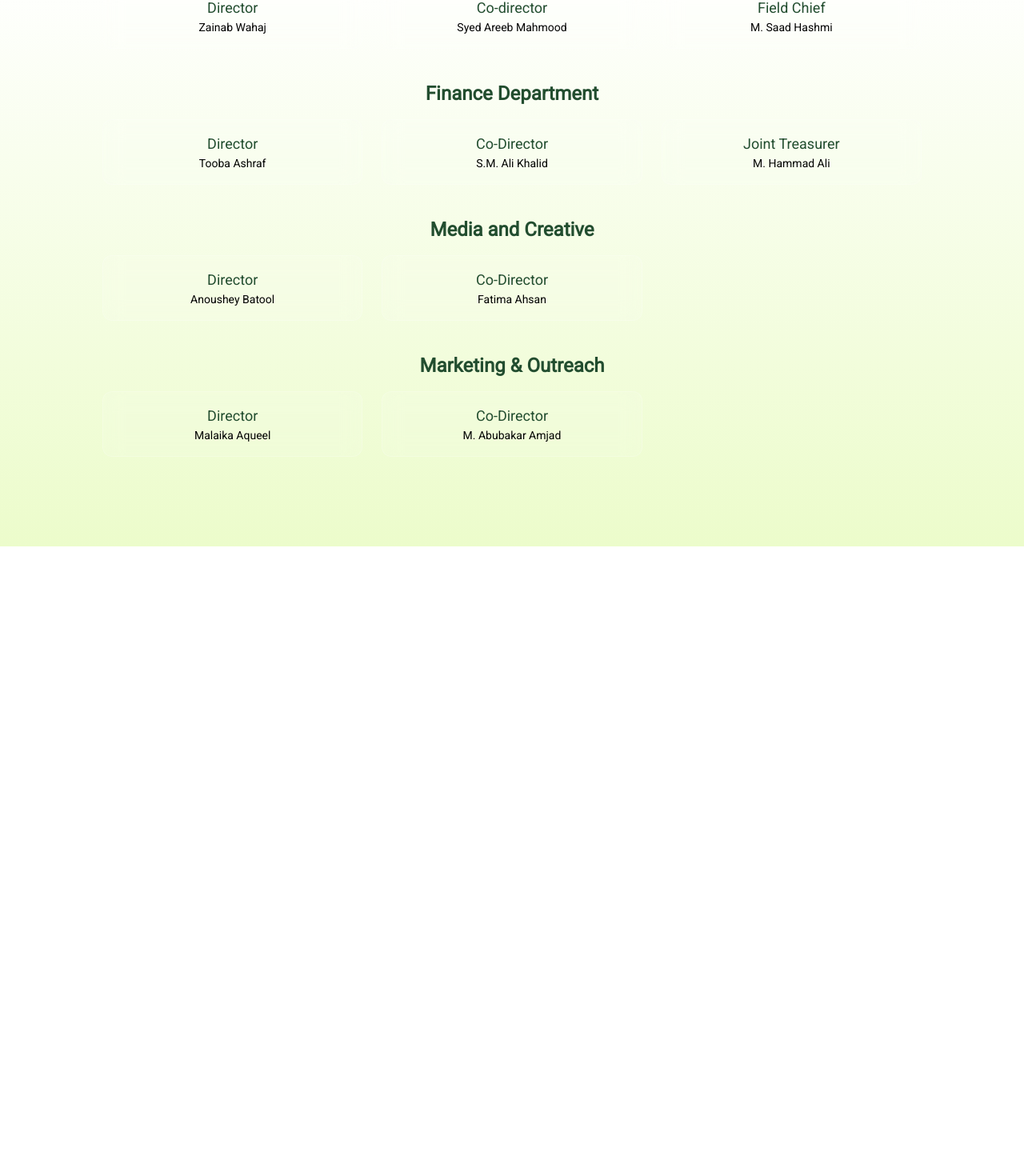
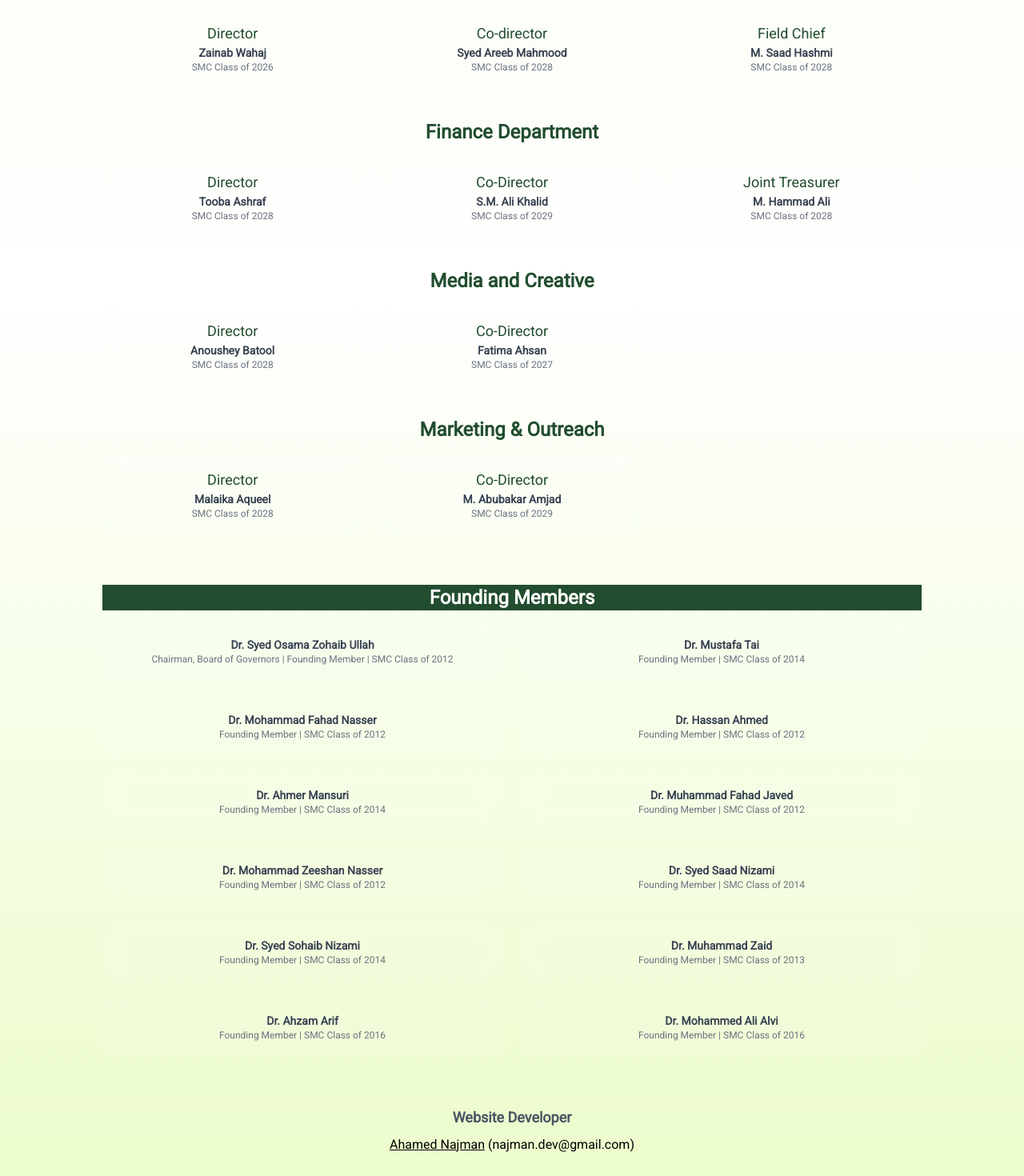
Before and after one commit to najmanmna/phh-ngo-website, a React (Vite) app: page /team in a window 1280 px wide. Shown: the part 765-2235 px from the top of the page at 80% size. Before the commit the page ends 1448 px from the top, so only its background shows below. Built offline with nearby package versions, Linux system fonts and the light colour scheme.

Commit message:
shariah cerificate

```diff
--- a/src/components/Navbar.jsx
+++ b/src/components/Navbar.jsx
@@ -45,7 +45,7 @@ const Navbar = ({ variant }) => {
               className="w-16 h-16 object-contain sm:w-[80px] md:w-[100px] md:h-20"
             />
           </Link>
-
+          <Link to="/">
             <div className="text-left leading-tight">
               <h1 className="text-primary font-extrabold text-[14px] sm:text-[18px] md:text-[20px]">
                 Patients Helping Hands
@@ -57,6 +57,7 @@ const Navbar = ({ variant }) => {
                 Est. 2011
               </p>
             </div>
+          </Link>
         </div>
 
         {/* Desktop Nav */}
--- a/src/data/hero_bgs.json
+++ b/src/data/hero_bgs.json
@@ -7,7 +7,7 @@
     "showButton": true
   },
   {
-    "image": "/hero_bgs/bg_2_x.webp",
+    "image": "/hero_bgs/bg_2.webp",
     "heading": "",
     "subtext": "",
     "showSubtext": false,
--- a/src/pages/MeetTheTeam.jsx
+++ b/src/pages/MeetTheTeam.jsx
@@ -4,43 +4,115 @@ import ScrollToTop from "../components/Scrolltotop";
 
 const MeetTheTeam = () => {
   const officeBearers = [
-    { role: "President", name: "Moosa Ashfaq" },
-    { role: "Vice President", name: "Aliza Asad" },
-    { role: "General Secretary", name: "Suha Mahar" },
-    { role: "Joint Secretary", name: "Aysha Khan" },
-    { role: "Treasurer", name: "Ali Abdullah" },
+    { role: "President", name: "Moosa Ashfaq", class: "SMC Class of 2026" },
+    { role: "Vice President", name: "Aliza Asad", class: "SMC Class of 2026" },
+    {
+      role: "General Secretary",
+      name: "Suha Mahar",
+      class: "SMC Class of 2026",
+    },
+    { role: "Joint Secretary", name: "Aysha Khan", class: "SMC Class of 2026" },
+    { role: "Treasurer", name: "Ali Abdullah", class: "SMC Class of 2026" },
   ];
 
   const departments = [
     {
       name: "Project Operations Department",
       members: [
-        { role: "Director", name: "Zainab Wahaj" },
-        { role: "Co-director", name: "Syed Areeb Mahmood" },
-        { role: "Field Chief", name: "M. Saad Hashmi" },
+        { role: "Director", name: "Zainab Wahaj", class: "SMC Class of 2026" },
+        {
+          role: "Co-director",
+          name: "Syed Areeb Mahmood",
+          class: "SMC Class of 2028",
+        },
+        {
+          role: "Field Chief",
+          name: "M. Saad Hashmi",
+          class: "SMC Class of 2028",
+        },
       ],
     },
     {
       name: "Finance Department",
       members: [
-        { role: "Director", name: "Tooba Ashraf" },
-        { role: "Co-Director", name: "S.M. Ali Khalid" },
-        { role: "Joint Treasurer", name: "M. Hammad Ali" },
+        { role: "Director", name: "Tooba Ashraf", class: "SMC Class of 2028" },
+        {
+          role: "Co-Director",
+          name: "S.M. Ali Khalid",
+          class: "SMC Class of 2029",
+        },
+        {
+          role: "Joint Treasurer",
+          name: "M. Hammad Ali",
+          class: "SMC Class of 2028",
+        },
       ],
     },
     {
       name: "Media and Creative",
       members: [
-        { role: "Director", name: "Anoushey Batool" },
-        { role: "Co-Director", name: "Fatima Ahsan" },
+        {
+          role: "Director",
+          name: "Anoushey Batool",
+          class: "SMC Class of 2028",
+        },
+        {
+          role: "Co-Director",
+          name: "Fatima Ahsan",
+          class: "SMC Class of 2027",
+        },
       ],
     },
     {
       name: "Marketing & Outreach",
       members: [
-        { role: "Director", name: "Malaika Aqueel" },
-        { role: "Co-Director", name: "M. Abubakar Amjad" },
+        {
+          role: "Director",
+          name: "Malaika Aqueel",
+          class: "SMC Class of 2028",
+        },
+        {
+          role: "Co-Director",
+          name: "M. Abubakar Amjad",
+          class: "SMC Class of 2029",
+        },
       ],
+    },
+  ];
+
+  const foundingMembers = [
+    {
+      name: "Dr. Syed Osama Zohaib Ullah",
+      info: "Chairman, Board of Governors | Founding Member | SMC Class of 2012",
+    },
+    { name: "Dr. Mustafa Tai", info: "Founding Member | SMC Class of 2014" },
+    {
+      name: "Dr. Mohammad Fahad Nasser",
+      info: "Founding Member | SMC Class of 2012",
+    },
+    { name: "Dr. Hassan Ahmed", info: "Founding Member | SMC Class of 2012" },
+    { name: "Dr. Ahmer Mansuri", info: "Founding Member | SMC Class of 2014" },
+    {
+      name: "Dr. Muhammad Fahad Javed",
+      info: "Founding Member | SMC Class of 2012",
+    },
+    {
+      name: "Dr. Mohammad Zeeshan Nasser",
+      info: "Founding Member | SMC Class of 2012",
+    },
+    {
+      name: "Dr. Syed Saad Nizami",
+      info: "Founding Member | SMC Class of 2014",
+    },
+    {
+      name: "Dr. Syed Sohaib Nizami",
+      info: "Founding Member | SMC Class of 2014",
+    },
+    { name: "Dr. Muhammad Zaid", info: "Founding Member | SMC Class of 2013" },
+    { name: "Dr. Ahzam Arif", info: "Founding Member | SMC Class of 2016" },
+    {
+      name: "Dr. Mohammed Ali Alvi",
+      info: "Founding Member | SMC Class of 2016",
     },
   ];
 
@@ -50,70 +122,104 @@ const MeetTheTeam = () => {
       <Navbar variant="donate" />
       <section className="pt-16 sm:pt-28 px-6 py-12 bg-gradient-to-b from-lime-50 via-white to-lime-100 text-primary min-h-screen">
         <div className="max-w-5xl mx-auto text-center">
-          <h1 className=" text-2xl mt-10 md:text-4xl font-bold mb-10">
+          <h1 className="text-2xl mt-10 md:text-4xl font-bold mb-10">
             Meet the team behind our website.
           </h1>
-          {/* <p className="text-sm text-lime-300 mb-8">
-            Dedicated minds working to serve the cause
-          </p> */}
+
           <div className="mb-10">
             <h2 className="text-xl md:text-2xl font-semibold text-white mb-4 bg-primary">
               Founder and Chairman
             </h2>
             <h3 className="text-lg font-medium text-primary">
-              Dr Syed Osama Zohaib Ullah
+              Dr Syed Osama Zohaib Ullah
             </h3>
           </div>
+
           <div className="mb-10">
             <h2 className="text-xl md:text-2xl font-semibold text-white mb-4 bg-primary">
               Office Bearers
             </h2>
             <div className="grid grid-cols-1 sm:grid-cols-2 md:grid-cols-3 gap-6">
-              {officeBearers.map(({ role, name }) => (
+              {officeBearers.map(({ role, name, class: classYear }) => (
                 <div
                   key={role}
                   className="bg-white/10 backdrop-blur-md p-4 rounded-xl border border-white/20"
                 >
                   <h3 className="text-lg font-medium text-primary">{role}</h3>
-                  <p className="text-gray-500 text-sm">{name}</p>
+                  <p className="text-gray-700 text-sm font-semibold">{name}</p>
+                  <p className="text-gray-500 text-xs">{classYear}</p>
                 </div>
               ))}
             </div>
           </div>
-          <h2 className=" text-xl md:text-2xl font-semibold text-white mb-10 bg-primary ">
+
+          <h2 className="text-xl md:text-2xl font-semibold text-white mb-10 bg-primary">
             Executive Council Members
           </h2>
 
           {departments.map(({ name, members }) => (
-            <>
             <div key={name} className="mb-10">
               <h2 className="text-xl md:text-2xl font-semibold text-primary mb-4">
                 {name}
               </h2>
               <div className="grid grid-cols-1 sm:grid-cols-2 md:grid-cols-3 gap-6">
-                  {members.map(({ role, name }) => (
+                {members.map(({ role, name, class: classYear }) => (
                   <div
                     key={role + name}
                     className="bg-white/10 backdrop-blur-md p-4 rounded-xl border border-white/20"
                   >
-                      <h3 className="text-lg font-medium text-primary">
-                        {role}
-                      </h3>
-                      <p className="text-black text-sm">{name}</p>
+                    <h3 className="text-lg font-medium text-primary">{role}</h3>
+                    <p className="text-gray-700 text-sm font-semibold">
+                      {name}
+                    </p>
+                    <p className="text-gray-500 text-xs">{classYear}</p>
                   </div>
                 ))}
               </div>
             </div>
-            </>
           ))}
 
+          <div className="mb-10 mt-16">
+            <h2 className="text-xl md:text-2xl font-semibold text-white mb-4 bg-primary">
+              Founding Members
+            </h2>
+            <div className="grid grid-cols-1 sm:grid-cols-2 md:grid-cols-2 gap-6">
+              {foundingMembers.map(({ name, info }) => (
+                <div
+                  key={name}
+                  className="bg-white/10 backdrop-blur-md p-4 rounded-xl border border-white/20"
+                >
+                  <p className="text-gray-700 text-sm font-semibold">{name}</p>
+                  <p className="text-gray-500 text-xs">{info}</p>
+                </div>
+              ))}
+            </div>
+          </div>
+
           <div className="mt-16">
-            {/* <h2 className="text-xl text-lime-300 font-semibold mb-2">
+            <h2 className="text-lg text-gray-600 font-semibold mb-2">
               Website Developer
-            </h2> */}
-            {/* <p className="text-white">
-              Ahamed Najman (<span className="underline">your@email.com</span>)
-            </p> */}
+            </h2>
+            <p className="text-black font-normal">
+              <a
+                href="https://www.ahamednajman.me"
+                target="_blank"
+                rel="noopener noreferrer"
+                className="underline"
+                onClick={(e) => {
+                  const win = window.open(
+                    "https://www.ahamednajman.me",
+                    "_blank"
+                  );
+                  if (!win || win.closed || typeof win.closed === "undefined") {
+                    window.location.href = "mailto:najmanmna@gmail.com";
+                  }
+                }}
+              >
+                Ahamed Najman
+              </a>{" "}
+              (<span className="">najman.dev@gmail.com</span>)
+            </p>
           </div>
         </div>
       </section>
```
Also changed, not shown: src/pages/Donate.jsx (+30 -4 lines), public/hero_bgs/bg_2.webp (added), public/shariah_certificate.jpg (added). Lines whose indentation alone changed are shown as unchanged.
